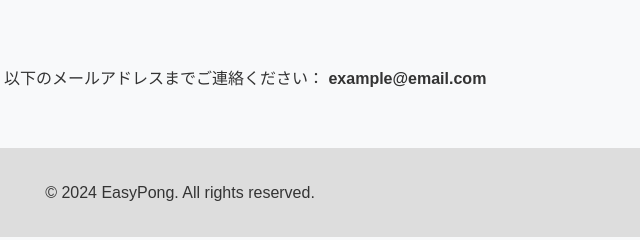
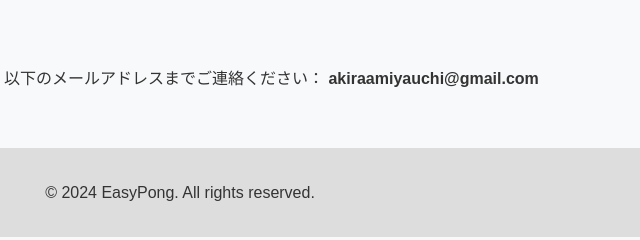
Before and after one commit to akiramiyauchi/EasyPong-homepage, a plain HTML site: page privacy.html in a window 1280 px wide. Shown: the part 500-740 px from the top of the page, 460-1100 px from the left. Drawn offline with Linux system fonts and the light colour scheme.

Commit message:
Add files via upload

```diff
--- a/privacy.html
+++ b/privacy.html
@@ -58,7 +58,7 @@
         <h2>3. 連絡先</h2>
         <p>
             ご不明な点がございましたら、以下のメールアドレスまでご連絡ください：
-            <strong>example@email.com</strong>
+            <strong>akiraamiyauchi@gmail.com</strong>
         </p>
     </main>
     <footer>
```
